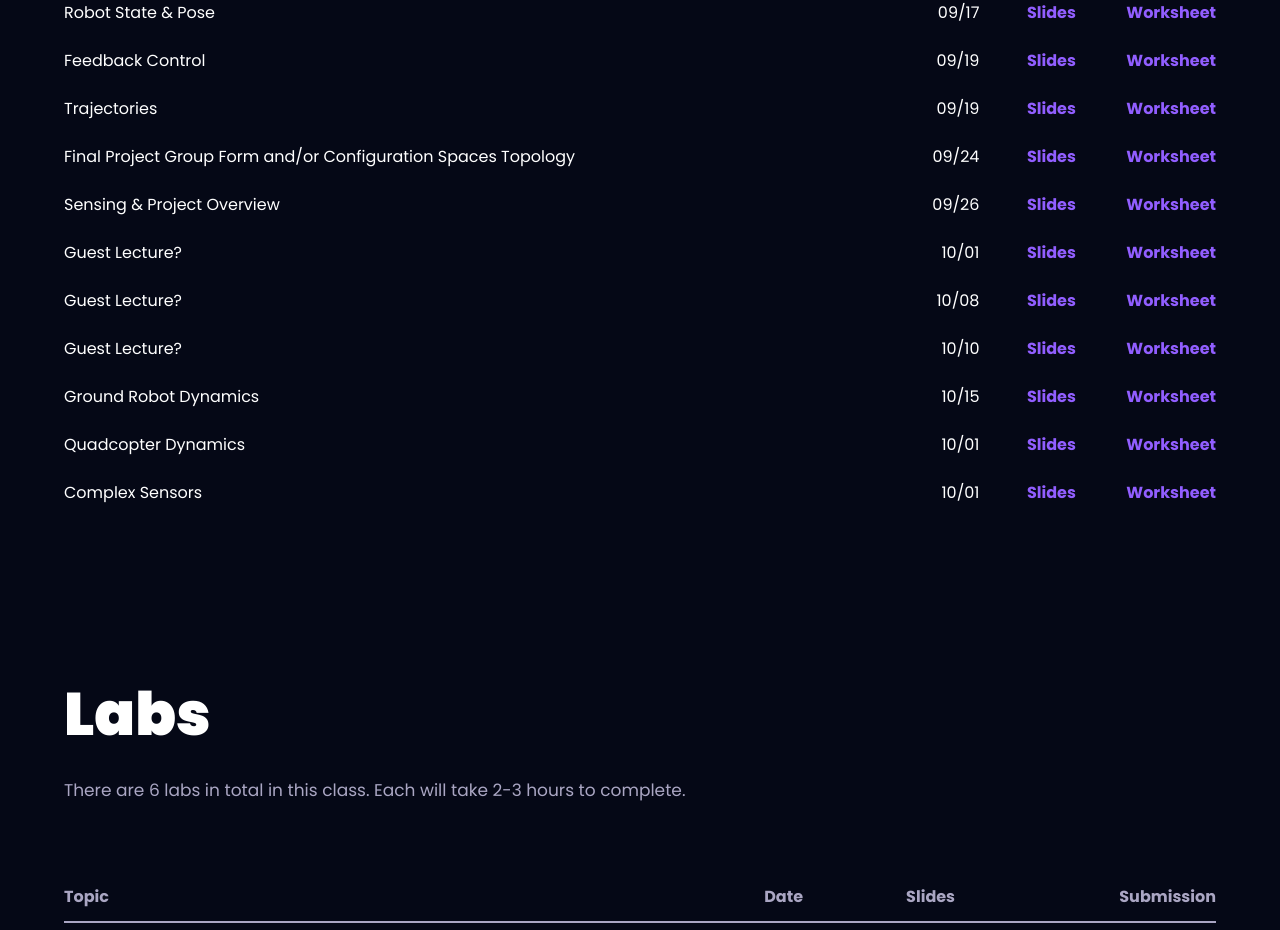
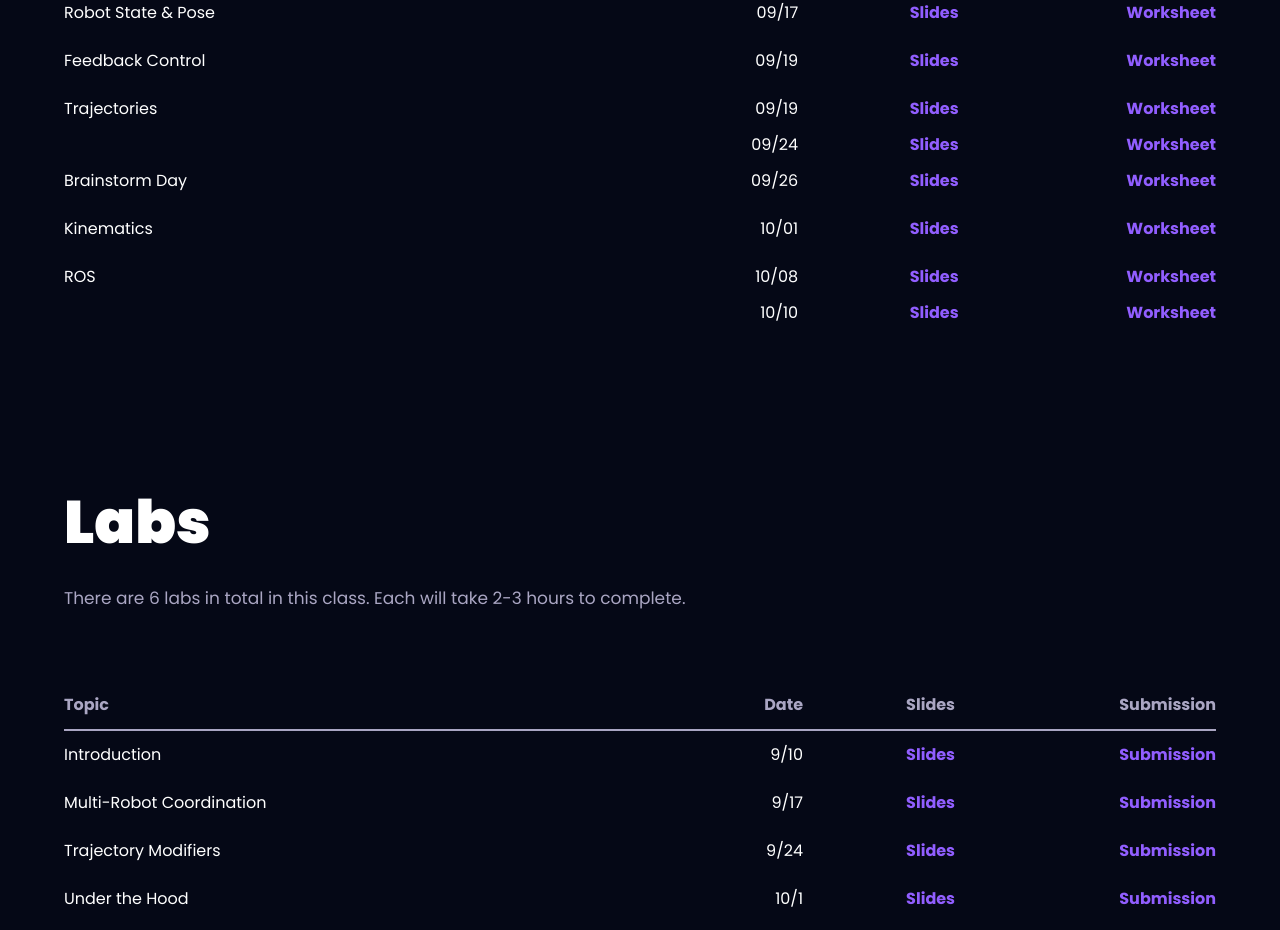
Before and after one commit to BrownCSCI1952Z/BrownCSCI1952Z.github.io, a React (Vite) app: page / in a window 1280 px wide. Shown: the part 2050-2980 px from the top of the page. Built offline with nearby package versions, Linux system fonts and the light colour scheme; no server answers.

Commit message:
Update lectures.js

```diff
--- a/src/constants/lectures.js
+++ b/src/constants/lectures.js
@@ -17,7 +17,7 @@ export const lectures = [
   {
     topic: "Robot State & Pose",
     date: "09/17",
-    slides: "https://docs.google.com/presentation/d/1j0meTdLHQaFitEsQg5BKWsFWLEm0e-dcLiWQQ9eauvM/edit?usp=sharing",
+    slides: "https://docs.google.com/presentation/d/1WENQsRs09deht9sJxsm8yItPQ1ggJ0hpoTi7PA2BF4s/edit?usp=sharing",
   },
   {
     topic: "Feedback Control",
@@ -27,47 +27,31 @@ export const lectures = [
   {
     topic: "Trajectories",
     date: "09/19",
-    // slides: "https://docs.google.com/presentation/d/1F4A1ctSRteDP1aNJr2wOmqYLQjxvLMFlRnyEzJiyvDg/edit#slide=id.g2b6d918aa3c_0_405",
+    slides: "https://docs.google.com/presentation/d/1oW9k3oVM06Fa5Zv3UOMiQcxHKY5uUdmspym5DAT5bWM/edit?usp=drive_link",
   },
   {
-    topic: "Final Project Group Form and/or Configuration Spaces Topology",
+    topic: "",
     date: "09/24",
     // slides: "https://docs.google.com/presentation/d/1iuOvmYFoPFBLvm7hFMDjzHfYbwm1V_dFU6BEiL8_f1M/edit#slide=id.p1",
   },
   {
-    topic: "Sensing & Project Overview",
+    topic: "Brainstorm Day",
     date: "09/26",
     // slides: "https://docs.google.com/presentation/d/1chKqS8DxjsjHBxF6QyaRjhMsbUuo14Ke2AaXTwC-qTc/edit",
   },
   {
-    topic: "Guest Lecture?",
+    topic: "Kinematics",
     date: "10/01",
-    // slides: "https://docs.google.com",
-  },
-
-  {
-    topic: "Guest Lecture?",
-    date: "10/08",
-    // slides: "https://docs.google.com",
+    slides: "https://docs.google.com/presentation/d/1oW9k3oVM06Fa5Zv3UOMiQcxHKY5uUdmspym5DAT5bWM/edit?usp=drive_link",
   },
   {
-    topic: "Guest Lecture?",
+    topic: "ROS",
+    date: "10/08",
+    slides: "https://docs.google.com/presentation/d/1WENQsRs09deht9sJxsm8yItPQ1ggJ0hpoTi7PA2BF4s/edit?usp=sharing",
+  },
+  {
+    topic: "",
     date: "10/10",
     // slides: "https://docs.google.com",
   },
-  {
-    topic: "Ground Robot Dynamics",
-    date: "10/15",
-    // slides: "https://docs.google.com",
-  },
-  {
-    topic: "Quadcopter Dynamics",
-    date: "10/01",
-    // slides: "https://docs.google.com",
-  },
-  {
-    topic: "Complex Sensors",
-    date: "10/01",
-    // slides: "https://docs.google.com/presentation/d/1mbUbRkioDT1YRyd86eMAFqzps5y50yWQhmk7z8hd5m0/edit#slide=id.p1",
-  },
 ];
```
